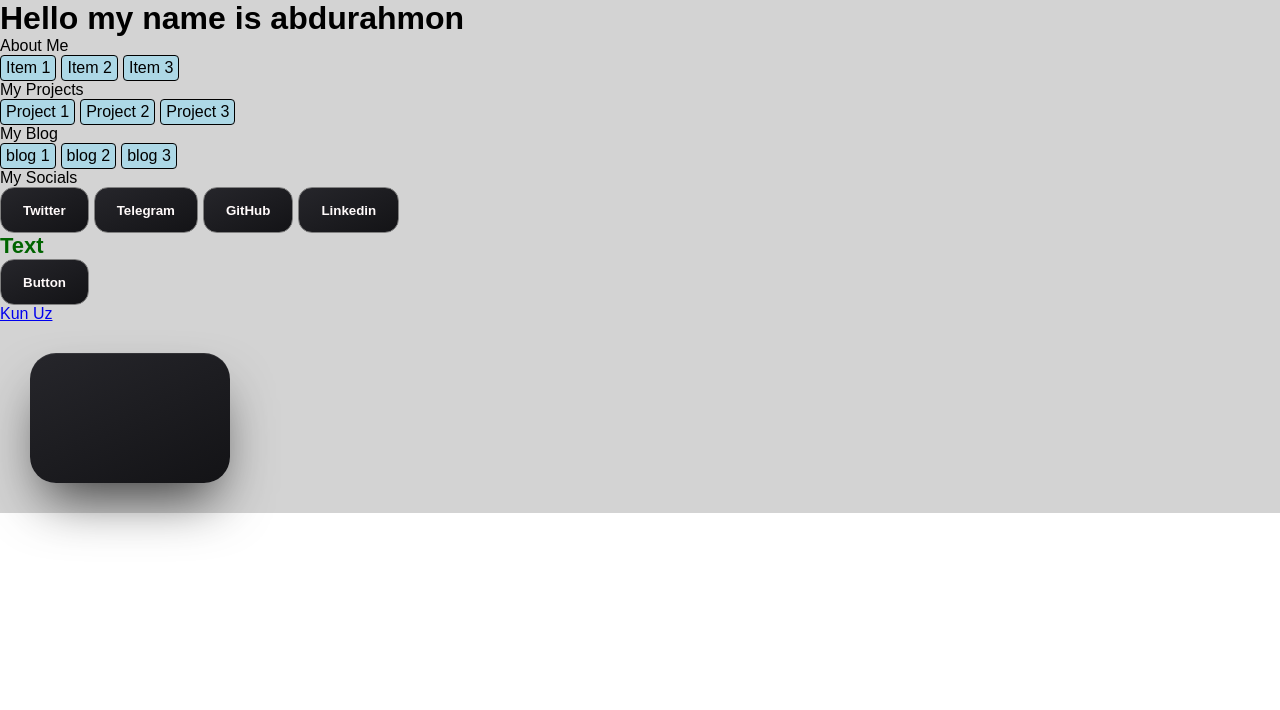
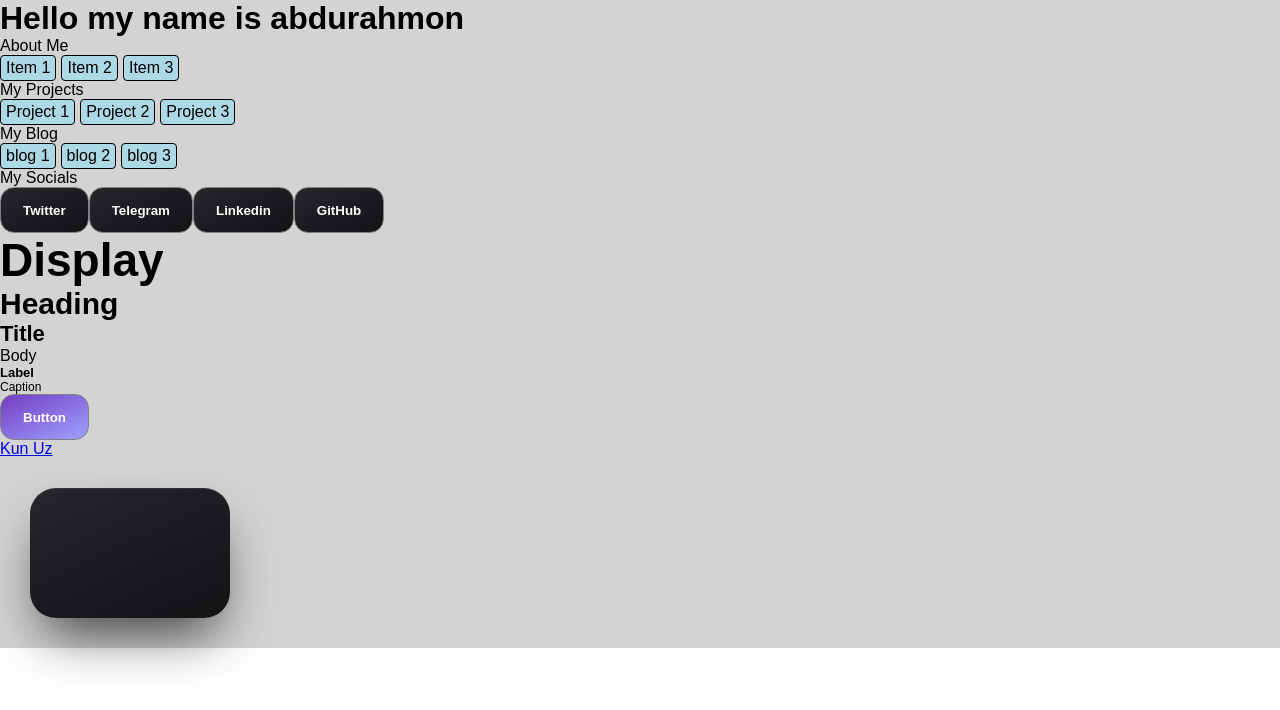
Before and after one commit to bekmrzaev-code/my-portfolio, a React (Vite) app: page / in a window 1280 px wide. Shown: the top 710 px of the page. Built offline with nearby package versions, Linux system fonts and the light colour scheme; a web font is replaced by a local one.

Commit message:
components improved

```diff
--- a/src/components/Button/button.module.css
+++ b/src/components/Button/button.module.css
@@ -1,3 +1,7 @@
+button:active {
+    transform: translateY(2px);
+}
+
 .container {
     height: 46px;
     padding: 0px 22px;
@@ -10,9 +14,24 @@
 }
 
 .glow {
-    background-color: #7c6cf6;
-    position: absolute;
-    inset: 14px;
-    filter: blur(38px);
-    opacity: 0.6px;
+    height: 46px;
+    padding: 0px 22px;
+    border-radius: 14px;
+    background: linear-gradient(155deg, #723EC3, #9FA1FF);
+    border: 1px solid gray;
+    cursor: pointer;
+    color: snow;
+    font-weight: 600;
 }
+
+.green {
+    background-color: #22c55e;
+    border: 1px solid #16a34a;
+    color: snow;
+}
+
+.blue {
+    background-color: #3b82f6;
+    border: 1px solid #2563eb;
+    color: snow;
+}
--- a/src/components/Button/index.tsx
+++ b/src/components/Button/index.tsx
@@ -1,15 +1,23 @@
 import React from 'react'
 import styles from './button.module.css'
 
+type Variant = 'green' | 'blue' | 'glow'
+
 interface ButtonProps {
-    children: string;
+    children: React.ReactNode;
+    variant?: Variant;
 }
 
 const Button: React.FC<ButtonProps> = ({
-    children
+    children,
+    variant,
 }) => {
+  const buttonStyle = variant ? styles[variant] : styles.container
+
   return (
-    <button className={styles.container}>{children}</button>
+    <button className={buttonStyle}>
+      {children}
+    </button>
   )
 }
 
--- a/src/components/Link/index.tsx
+++ b/src/components/Link/index.tsx
@@ -3,7 +3,7 @@ import styles from './link.module.css'
 
 interface LinkProps {
     children: string;
-    link: string
+    link: string;
 }
 
 const Link: React.FC<LinkProps> = ({
@@ -12,7 +12,7 @@ const Link: React.FC<LinkProps> = ({
   return (
     <a
     href={link}
-    className={styles.glow}
+    className={styles.container}
     >{children}</a>
   )
 }
--- a/src/components/Typography/index.tsx
+++ b/src/components/Typography/index.tsx
@@ -2,14 +2,16 @@ import React from 'react'
 import styles from './typography.module.css'
 
 interface TypographyProps {
-  children: string;
+  children: React.ReactNode;
+  T?: 'display' | 'heading' | 'title' | 'body' | 'label' | 'caption'
 }
 
 const Typography: React.FC<TypographyProps> = ({
-  children
+  children, T
 }) => {
+  const type = T ? styles[T] || styles.font : styles.font
   return (
-    <p className={styles.text}>
+    <p className={type}>
       {children}
     </p>
   )
--- a/src/components/Typography/typography.module.css
+++ b/src/components/Typography/typography.module.css
@@ -1,5 +1,33 @@
-.text {
+font {
+    font-size: 16px;
+    font-weight: 500;
+}
+
+.display {
+    font-size: 46px;
+    font-weight: 800;
+}
+
+.heading {
+    font-size: 30px;
+    font-weight: 700;
+}
+
+.title {
     font-size: 22px;
-    color: darkgreen;
-    font-weight: 600;;
+    font-weight: 700;
 }
+
+.body {
+    font-size: 16px;
+    font-weight: 500;
+}
+
+.label {
+    font-size: 13px;
+    font-weight: 600;
+}
+
+.caption {
+    font-size: 12px;
+}
--- a/src/pages/home/index.tsx
+++ b/src/pages/home/index.tsx
@@ -1,8 +1,8 @@
-import React from 'react'
+// import React from 'react'
 import styles from "./home.module.css"
 import { Button, Card, Link, Typography } from '../../components'
 
-const index = () => {
+const Home = () => {
   return (
     <div className={styles.container}>
         <h1>Hello my name is abdurahmon</h1>
@@ -25,18 +25,23 @@ const index = () => {
           <li>blog 3</li>
         </ul>
         <p>My Socials</p>
-        <ul>
+        <div className={styles.socials}>
           <Button>Twitter</Button>
           <Button>Telegram</Button>
+          <Button>Linkedin</Button>
           <Button>GitHub</Button>
-          <Button>Linkedin</Button>
-        </ul>
-        <Typography>Text</Typography>
-        <Button>Button</Button>
+        </div>
+        <Typography T='display' >Display</Typography>
+        <Typography T='heading'>Heading</Typography>
+        <Typography T='title' >Title</Typography>
+        <Typography T='body' >Body</Typography>
+        <Typography T='label'>Label</Typography>
+        <Typography T='caption'>Caption</Typography>
+        <Button variant='glow'>Button</Button>
         <Link link='/kun.uz'>Kun Uz</Link>
         <Card></Card>
     </div>
   )
 }
 
-export default index
+export default Home
```
Also changed, not shown: src/components/Effects/index.tsx (added, +9 -0 lines), src/components/Switch/index.tsx (added, +9 -0 lines), src/components/Effects/effects.module.css (added), src/components/Switch/switch.module.css (added).
